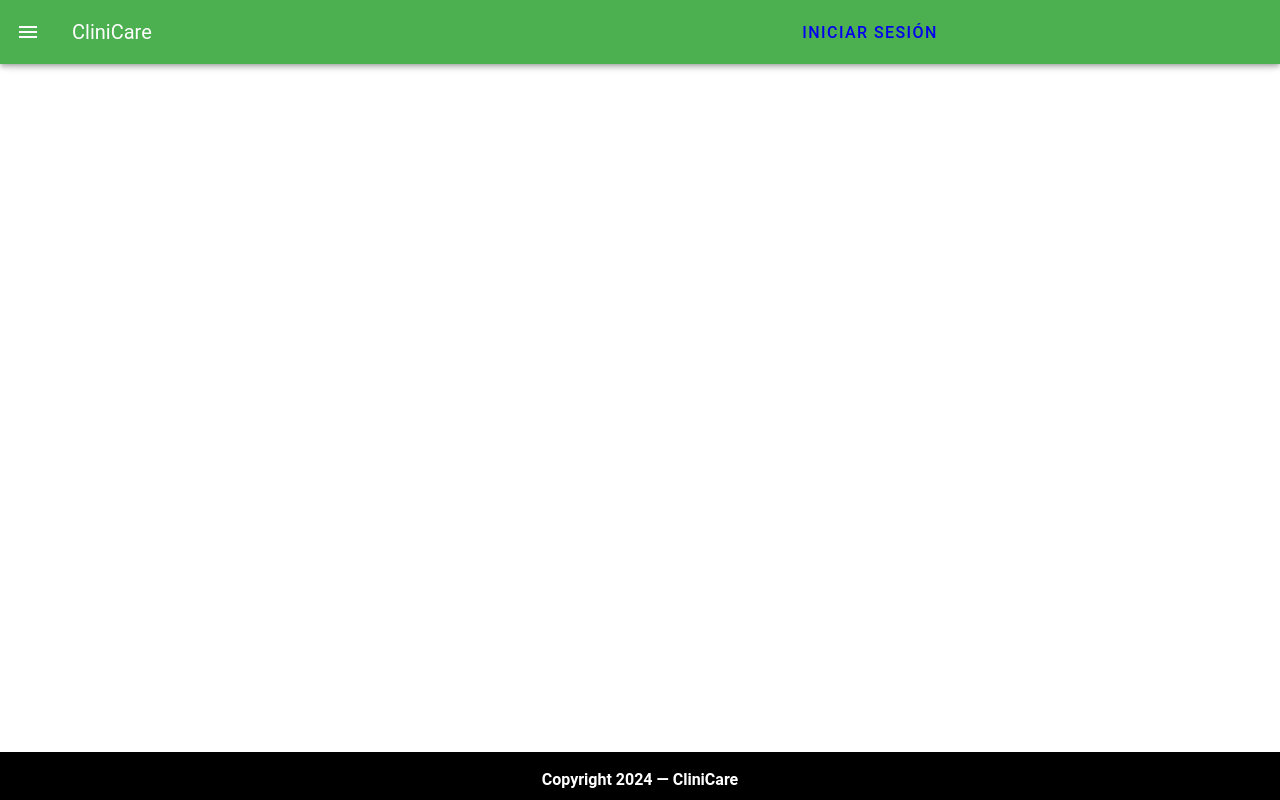
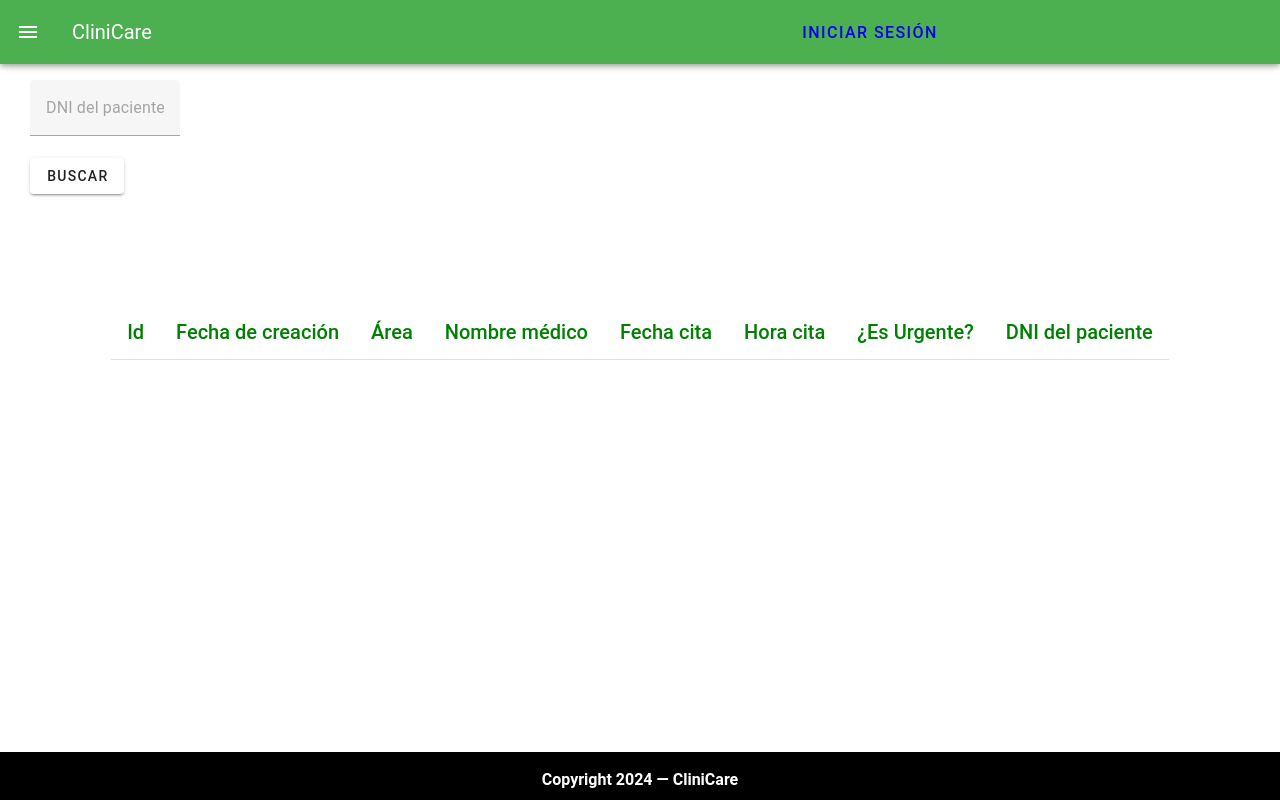
Before and after one commit to karloteke/CliniCare-Vue, a Vue app: page /appointment-patient/1 in a window 1280 px wide. Built offline with nearby package versions, Linux system fonts and the light colour scheme.

Commit message:
Add search for appointments by DNI patient

```diff
--- a/src/components/FormAddAppointmentComponent.vue
+++ b/src/components/FormAddAppointmentComponent.vue
@@ -48,7 +48,6 @@ const handleSubmit = async () => {
           v-model="appointmentData.area"
           placeholder="Área"
           required
-          dense
         ></v-text-field>
 
         <v-text-field
--- a/src/components/FormAddPatientComponent.vue
+++ b/src/components/FormAddPatientComponent.vue
@@ -29,35 +29,30 @@ const handleSubmit = async () => {
       <v-text-field
         v-model="patientData.name"
         placeholder="Nombre Paciente"
-
         required
       ></v-text-field>
 
       <v-text-field
         v-model="patientData.lastName"
         placeholder="Apellido"
-
         required
       ></v-text-field>
 
       <v-text-field
         v-model="patientData.address"
         placeholder="Dirección"
-
         required
       ></v-text-field>
 
       <v-text-field
         v-model="patientData.dni"
         placeholder="DNI"
-
         required
       ></v-text-field>
 
       <v-text-field
         v-model="patientData.phone"
         placeholder="Teléfono"
-
         required
       ></v-text-field>
 
--- a/src/components/HeaderComponent.vue
+++ b/src/components/HeaderComponent.vue
@@ -20,16 +20,19 @@ const navigateTo = (route: string) => {
 }
 
 const adminMenuItems = [
+  { text: 'Home', icon: 'mdi-account-multiple', route: '/' },
   { text: 'Pacientes', icon: 'mdi-account', route: '/patients' },
   { text: 'Citas', icon: 'mdi-calendar', route: '/appointments' },
   { text: 'Historial médico', icon: 'mdi-file-document', route: '/medicalRecords' },
   { text: 'Usuarios', icon: 'mdi-account-multiple', route: '/users' },
-  { text: 'Home', icon: 'mdi-account-multiple', route: '/' }
+  { text: 'Buscar cita', icon: 'mdi-magnify', route: '/appointment-patient/:dni' }
+
 ];
 
 const userMenuItems = [
   { text: 'Añadir paciente', icon: 'mdi-account', route: '/add-patient' },
-  { text: 'Añadir cita', icon: 'mdi-calendar-plus', route: '/add-appointment' }
+  { text: 'Añadir cita', icon: 'mdi-calendar-plus', route: '/add-appointment' },
+  { text: 'Buscar cita', icon: 'mdi-magnify', route: '/appointment-patient/:dni' }
 ];
 </script>
 
@@ -38,7 +41,7 @@ const userMenuItems = [
   <v-app-bar color="green darken-3" dark>
     <v-app-bar-nav-icon @click.stop="toggleDrawer"></v-app-bar-nav-icon>
     <v-toolbar-title>CliniCare</v-toolbar-title>
-    <v-spacer></v-spacer> <!-- Espaciador -->
+    <v-spacer></v-spacer>
     <div v-if="isLoggedIn()" class="text-center">
       <v-btn icon @click="logout">
         Cerrar sesión
--- /dev/null
+++ b/src/components/SearchAppointmentComponent.vue
@@ -0,0 +1,47 @@
+<script setup lang="ts">
+import { useAppointmentStore } from '@/stores/appointmentStore';
+import { ref, onMounted } from 'vue';
+
+const { fetchAppointmentsForPatients } = useAppointmentStore();
+const { appointments } = useAppointmentStore();
+const patientDni = ref('');
+
+
+const handleSearch = async () => {
+  if (patientDni.value.trim() !== '') {
+    await fetchAppointmentsForPatients(patientDni.value);
+  } else {
+    alert('Por favor, ingrese el DNI del paciente');
+  }
+};
+
+onMounted(() => {
+  appointments.length = 0;
+});
+
+</script>
+
+
+<template>
+  <div class="container-form">
+    <v-sheet class="mx-auto" width="150">
+      <v-form @submit.prevent="handleSearch">
+        <v-text-field
+          v-model="patientDni"
+          placeholder="DNI del paciente"
+          required
+        ></v-text-field>
+        <v-btn type="submit">Buscar</v-btn>
+      </v-form>
+    </v-sheet>
+  </div>
+  </template>
+
+<style scoped>
+  .container-form{
+    display: inline-block;
+    padding-left: 30px;
+    padding-top: 80px;
+    height: 38vh;
+  }
+</style>
--- a/src/components/TableAppointmentComponent.vue
+++ b/src/components/TableAppointmentComponent.vue
@@ -44,7 +44,7 @@ const handleAddAppointment = () => {
               <td>{{ appointment.time }}</td>
               <td>{{ appointment.isUrgent ? 'Sí' : 'No' }}</td>
               <td>{{ appointment.patientDni }}</td>
-              <td>
+              <td class="d-flex justify-center align-center">
                 <v-icon @click="deleteAppointment(appointment.id)">mdi-delete</v-icon>
                 <!-- <v-icon @click="editUser(user.id)">mdi-pencil</v-icon> -->
               </td>
--- /dev/null
+++ b/src/components/TableAppointmentPatientComponent.vue
@@ -0,0 +1,51 @@
+<script setup lang="ts">
+import { useAppointmentStore } from '@/stores/appointmentStore';
+
+const { appointments } = useAppointmentStore();
+
+</script>
+
+<template>
+    <div class="table-container">
+        <v-table>
+            <thead>
+                <tr>
+                <th class="text-design">Id</th>
+                <th class="text-design">Fecha de creación</th>
+                <th class="text-design">Área</th>
+                <th class="text-design">Nombre médico</th>
+                <th class="text-design">Fecha cita</th>
+                <th class="text-design">Hora cita</th>
+                <th class="text-design">¿Es Urgente?</th>
+                <th class="text-design">DNI del paciente</th>
+                </tr>
+            </thead>
+            <tbody>
+                <tr v-for="appointment in appointments" :key="appointment.id">
+                <td>{{ appointment.id }}</td>
+                <td>{{ appointment.createdAt }}</td>
+                <td>{{ appointment.area }}</td>
+                <td>{{ appointment.medicalName }}</td>
+                <td>{{ appointment.date }}</td>
+                <td>{{ appointment.time }}</td>
+                <td>{{ appointment.isUrgent ? 'Sí' : 'No' }}</td>
+                <td>{{ appointment.patientDni }}</td>
+                </tr>
+            </tbody>
+        </v-table>
+    </div>
+</template>
+
+<style scoped>
+  .table-container {
+    display: flex;
+    justify-content: center;
+    align-items: center;
+  }
+
+  .text-design {
+    font-weight: bold;
+    color: green;
+    font-size: 20px;
+  }
+</style>
--- a/src/components/TablePatientComponent.vue
+++ b/src/components/TablePatientComponent.vue
@@ -42,7 +42,7 @@ const handleAddAppointment = () => {
             <td>{{ patient.address }}</td>
             <td>{{ patient.dni }}</td>
             <td>{{ patient.phone }}</td>
-            <td>
+            <td  class="d-flex justify-center align-center">
                 <v-icon @click="deletePatient(patient.id)">mdi-delete</v-icon>
                 <!-- <v-icon @click="editUser(user.id)">mdi-pencil</v-icon> -->
             </td>
--- a/src/components/TableUserComponent.vue
+++ b/src/components/TableUserComponent.vue
@@ -38,7 +38,7 @@ const handleAddUser = () => {
                     <td>{{ user.userName }}</td>
                     <td>{{ user.email }}</td>
                     <td>{{ user.role }}</td>
-                    <td>
+                    <td  class="d-flex justify-center align-center">
                       <v-icon @click="deleteUser(user.id)">mdi-delete</v-icon>
                       <!-- <v-icon @click="editUser(user.id)">mdi-pencil</v-icon> -->
                     </td>
--- a/src/router/index.ts
+++ b/src/router/index.ts
@@ -52,6 +52,11 @@ const router = createRouter({
       path: '/add-patient',
       name: 'addPatient',
       component: () => import('@/views/AddPatientView.vue')
+    },
+    {
+      path: '/appointment-patient/:dni',
+      name: 'appointmentPatient',
+      component: () => import('@/views/AppointmentForPatientView.vue')
     }
   ]
 });
--- a/src/stores/appointmentStore.ts
+++ b/src/stores/appointmentStore.ts
@@ -43,6 +43,28 @@ export const useAppointmentStore = defineStore('appointments', () => {
         }
     }
 
+    async function fetchAppointmentsForPatients(patientDni: string) {
+        try {
+            const response = await fetch(`https://localhost:7113/Appointments/PublicZone?PatientDni=${patientDni}`, {
+                method: 'GET',
+                headers: {
+                'Content-Type': 'application/json'
+                }
+            });
+
+            if (response.ok) {
+                const appointmentsByDniInfo = await response.json();
+                console.log('Data received:', appointmentsByDniInfo);
+                appointments.splice(0, appointments.length, ...appointmentsByDniInfo); // Actualiza el array reactivo
+            } else {
+                console.error('Error fetching appointments for patient:', response.statusText);
+            }
+        } catch (error) {
+            console.error('Error fetching appointments for patient:', error);
+        }
+    }
+
+
     async function deleteAppointment(appointmentId: number) {
         try {
           const response = await fetch(`https://localhost:7113/Appointments/${appointmentId}`, {
@@ -70,6 +92,7 @@ export const useAppointmentStore = defineStore('appointments', () => {
     return {
         appointments,
         addAppointment,
+        fetchAppointmentsForPatients,
         deleteAppointment,
         fetchAll
     };
--- /dev/null
+++ b/src/views/AppointmentForPatientView.vue
@@ -0,0 +1,21 @@
+<script setup lang="ts">
+import { useAppointmentStore } from '@/stores/appointmentStore';
+import SearchAppointmentComponent from '@/components/SearchAppointmentComponent.vue';
+import TableAppointmentPatientComponent from '@/components/TableAppointmentPatientComponent.vue';
+import { ref, watch } from 'vue';
+
+const { fetchAppointmentsForPatients } = useAppointmentStore();
+const patientDni = ref('');
+
+// Llama a fechtAppointmentForPatients cada vez que el valor del dni cambia
+watch(patientDni, (newDni) => {
+  fetchAppointmentsForPatients(newDni);
+});
+</script>
+
+<template>
+  <div>
+    <SearchAppointmentComponent></SearchAppointmentComponent>
+    <TableAppointmentPatientComponent></TableAppointmentPatientComponent>
+  </div>
+</template>
```
